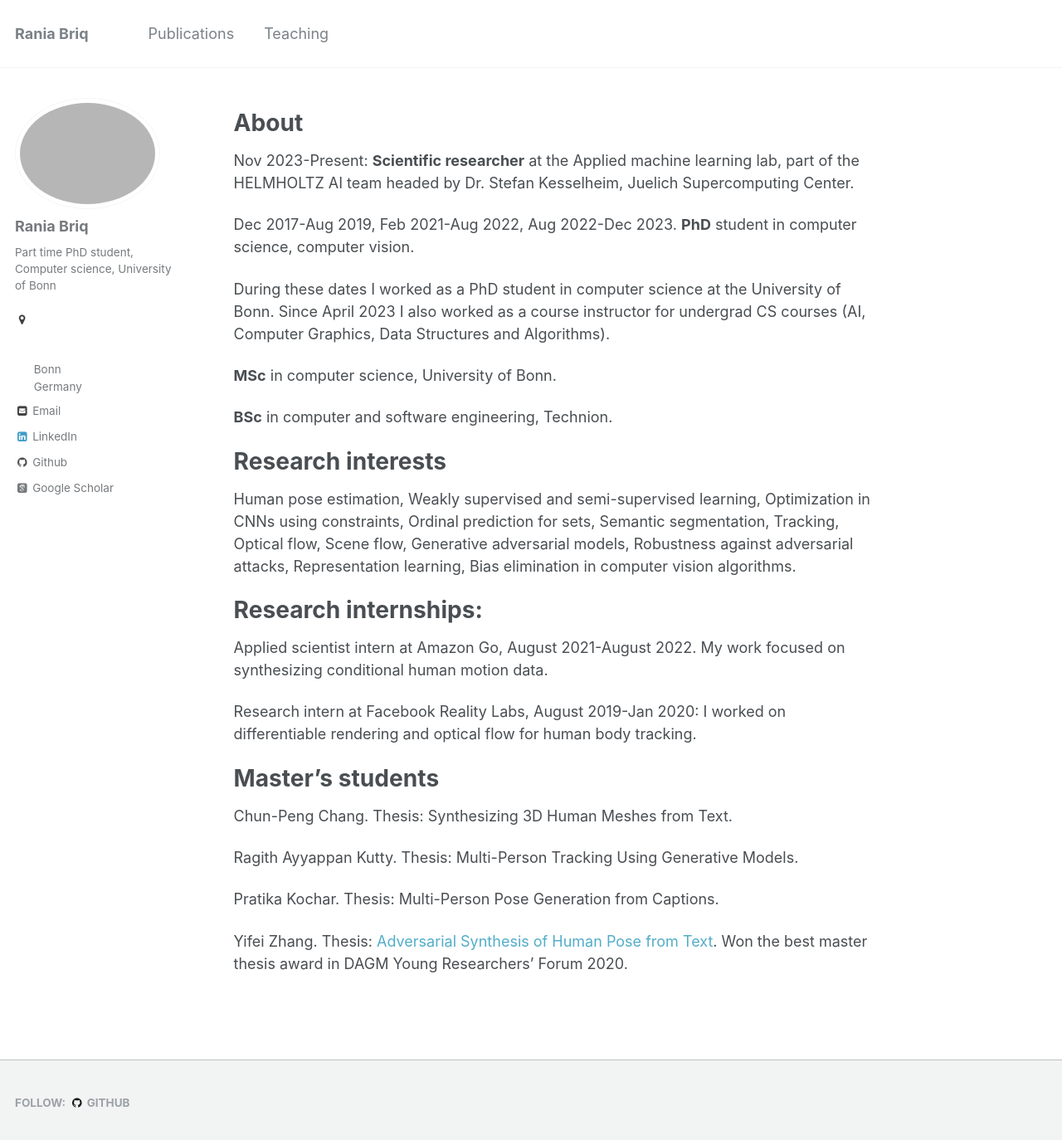
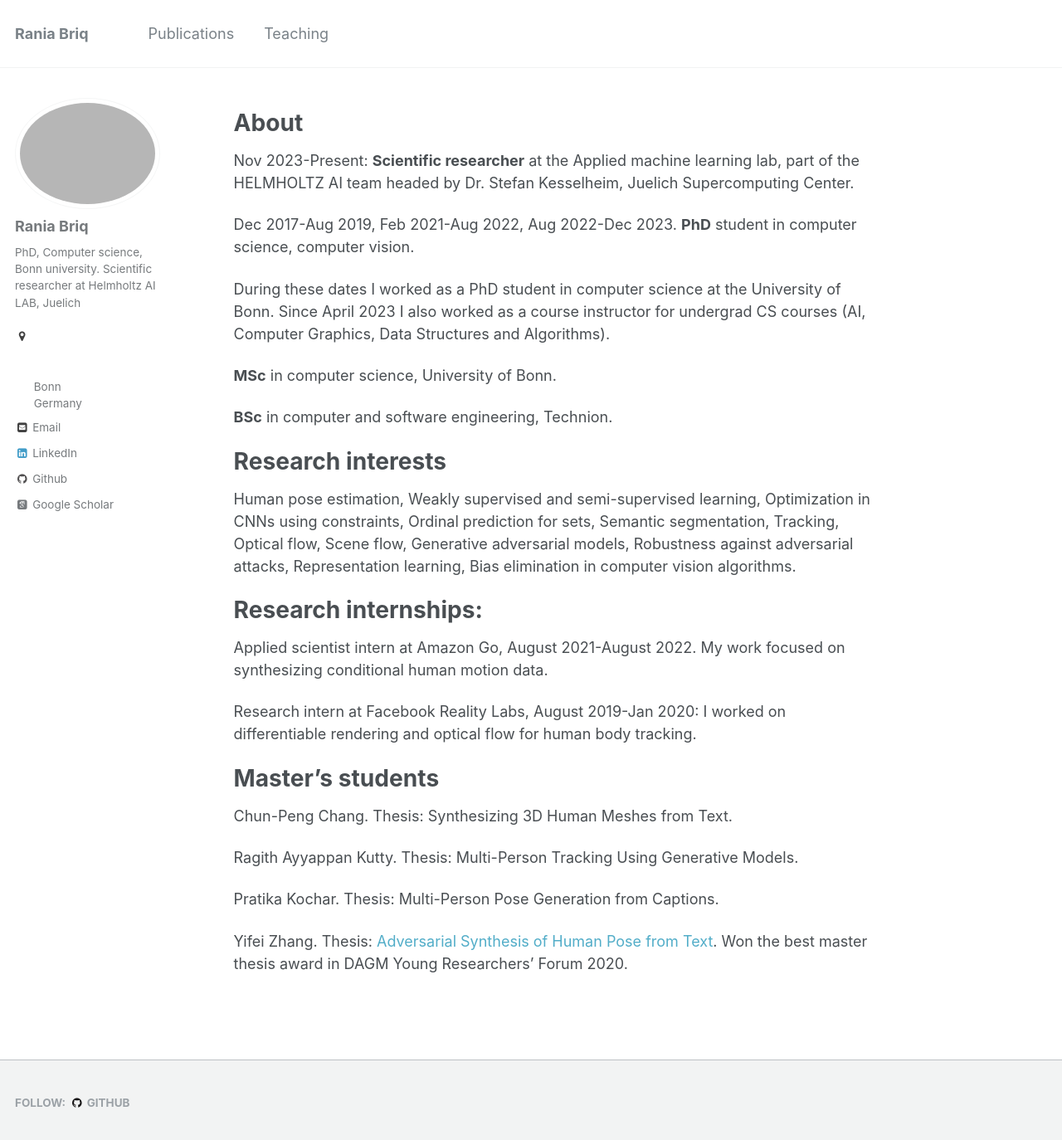
Before and after one commit to briqr/briqr.github.io, a Jekyll site: the page built from _pages/about.md, in a window 1280 px wide and 1387 px high. Shown: the top 1374 px of the window at 83% size. Built offline with Jekyll 4.4.1, drawn with Linux system fonts in a browser that asks for light colours; some web fonts are replaced.

Commit message:
Update _config.yml

```diff
--- a/_config.yml
+++ b/_config.yml
@@ -81,7 +81,7 @@ analytics:
 author:
   name             : "Rania Briq"
   avatar           : "profile.png"
-  bio              : "Part time PhD student, Computer science, University of Bonn"
+  bio              : "PhD, Computer science, Bonn university. Scientific researcher at Helmholtz AI LAB, Juelich"
   location         : "<br/>
                       &nbsp&nbsp&nbsp&nbsp&nbsp  <br/>
                       &nbsp&nbsp&nbsp&nbsp&nbsp <br/>
@@ -89,7 +89,7 @@ author:
                       &nbsp&nbsp&nbsp&nbsp&nbsp Germany"
   employer         :
   googlescholar    : https://scholar.google.com/citations?user=qurheq8AAAAJ&hl=en&authuser=2
-  email            : briq@iai.uni-bonn.de
+  email            : r.briq@fz-juelich.de
   #uri              :
   #bitbucket        :
   #codepen          :
```
